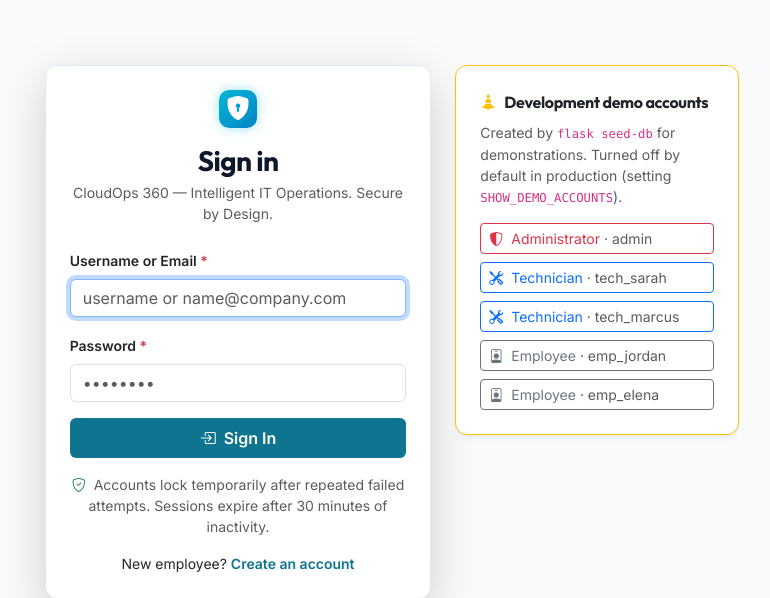
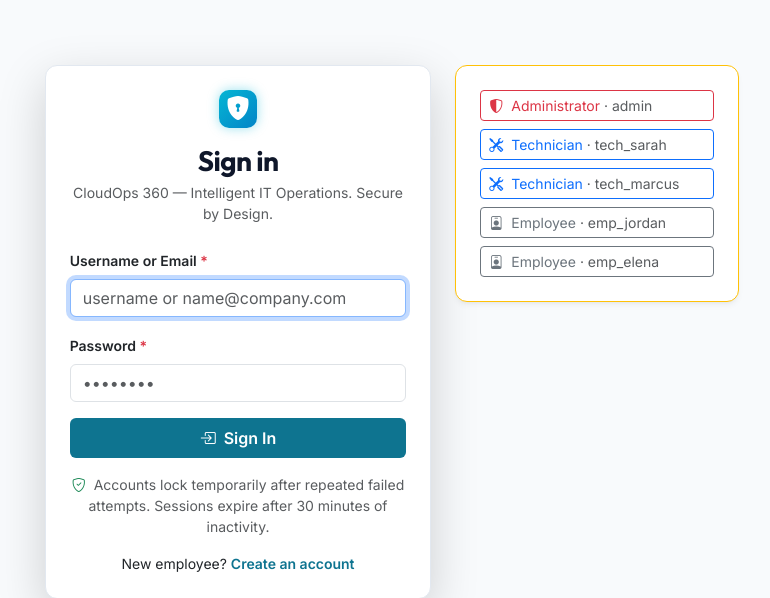
Before and after one commit to Gabriel2006galaxy/CloudOps-360, a Flask app: page /auth/login in a window 1280 px wide. Shown: the part 64-662 px from the top of the page, without its empty margins (248-1018 px from the left). Run offline with Flask 3, Linux system fonts and the light colour scheme; some libraries are stand-ins or nearby versions.

Commit message:
Show only the buttons in the demo accounts panel
Co-Authored-By: Claude Opus 5.5 <noreply@anthropic.com>

```diff
--- a/app/templates/auth/login.html
+++ b/app/templates/auth/login.html
@@ -38,11 +38,6 @@
     {% if show_demo_accounts %}
     <div class="col-md-7 col-lg-4 col-xl-3">
       <div class="card card-premium p-4 border-warning">
-        <div class="d-flex align-items-center gap-2 mb-2">
-          <i class="bi bi-cone-striped text-warning" aria-hidden="true"></i>
-          <h2 class="h6 fw-bold mb-0">Development demo accounts</h2>
-        </div>
-        <p class="small text-muted">Created by <code>flask seed-db</code> for demonstrations. Turned off by default in production (setting <code>SHOW_DEMO_ACCOUNTS</code>).</p>
         <div class="d-grid gap-2">
           <button type="button" class="btn btn-sm btn-outline-danger demo-account-btn" data-demo-user="admin" data-demo-pass="AdminPass123!">
             <i class="bi bi-shield-shaded me-1" aria-hidden="true"></i> Administrator <span class="text-muted">· admin</span>
```
Also changed, not shown: tests/test_security.py (+2 -2 lines).
